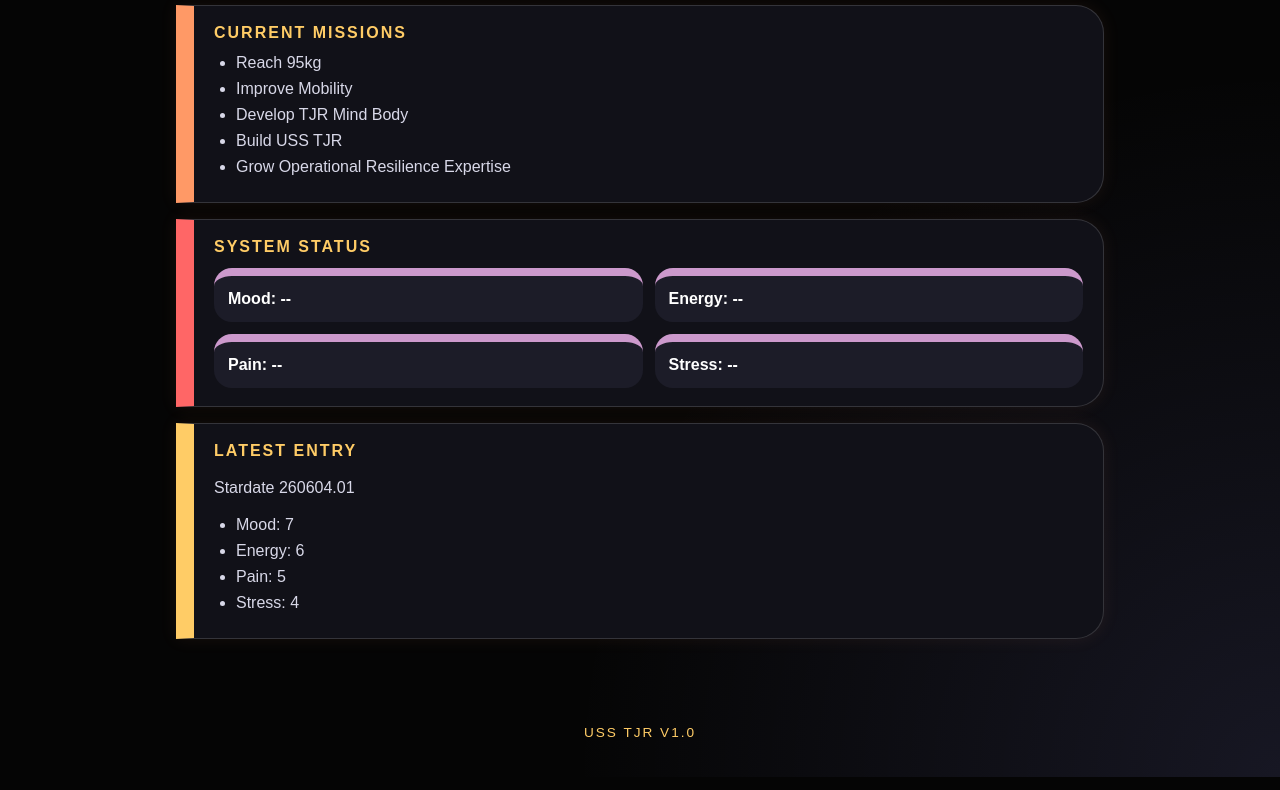
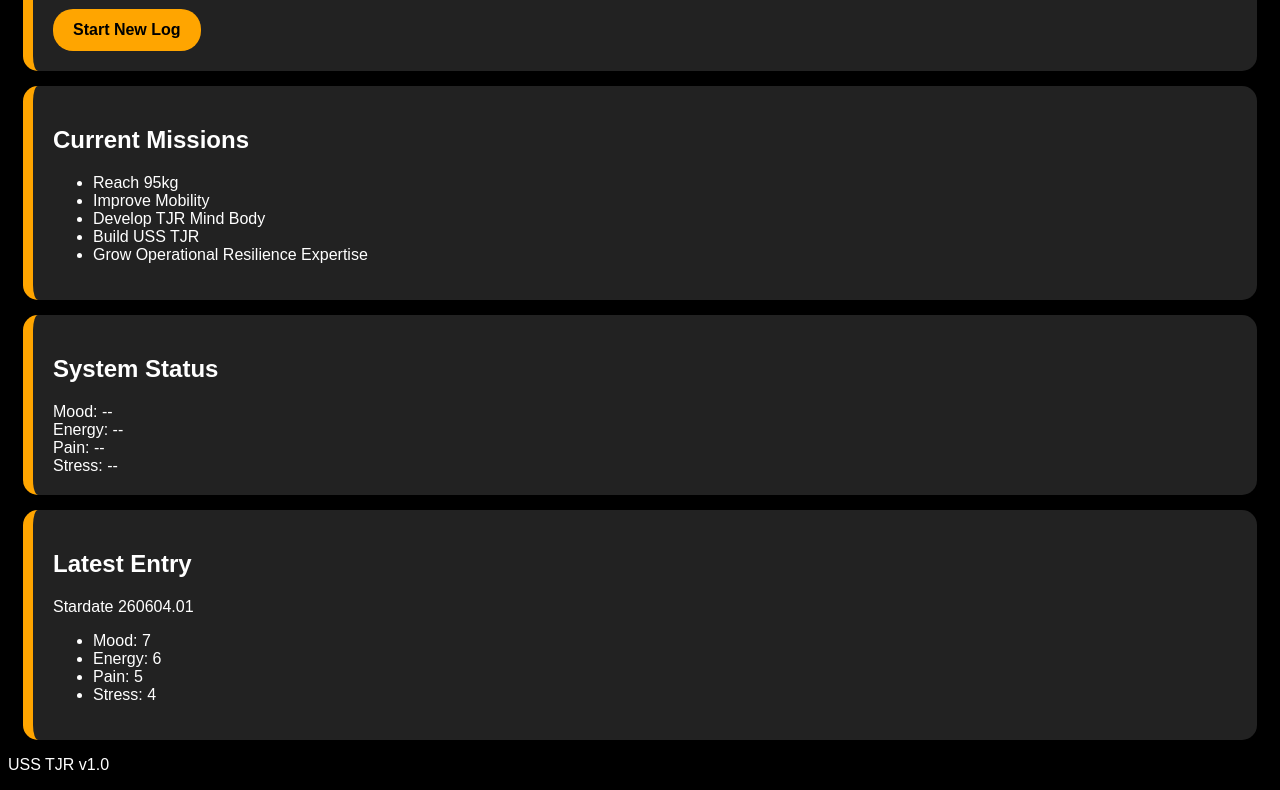
Before and after one commit to timjardenross/USSTJR-Website, a plain HTML site: page index.html in a window 1280 px wide. Shown: the part 785-1575 px from the top of the page. Drawn offline with Linux system fonts and the light colour scheme.

Commit message:
Update styles.css

```diff
--- a/css/styles.css
+++ b/css/styles.css
@@ -1,193 +1,30 @@
-/* USS TJR - LCARS Inspired Command Deck */
-
-:root {
-    --space-black: #050505;
-    --panel-black: #111118;
-    --text-main: #ffffff;
-    --text-muted: #d8d8e8;
-
-    --lcars-orange: #ff9966;
-    --lcars-gold: #ffcc66;
-    --lcars-purple: #cc99cc;
-    --lcars-blue: #9999ff;
-    --lcars-red: #ff6666;
-
-    --line-soft: rgba(255, 255, 255, 0.15);
-}
-
-* {
-    box-sizing: border-box;
-}
-
 body {
-    margin: 0;
-    font-family: Arial, Helvetica, sans-serif;
-    background:
-        radial-gradient(circle at top left, rgba(255,153,102,0.14), transparent 30%),
-        radial-gradient(circle at bottom right, rgba(153,153,255,0.12), transparent 35%),
-        var(--space-black);
-    color: var(--text-main);
-    min-height: 100vh;
+    background-color: black;
+    color: white;
+    font-family: Arial, sans-serif;
 }
 
 .header {
-    background: linear-gradient(90deg, var(--lcars-orange), var(--lcars-purple));
-    color: #000;
-    padding: 28px 22px;
-    border-bottom-left-radius: 42px;
-    border-bottom-right-radius: 42px;
-    margin-bottom: 24px;
-}
-
-.header h1 {
-    margin: 0;
-    font-size: 2.4rem;
-    letter-spacing: 4px;
-    text-transform: uppercase;
-}
-
-.subtitle {
-    margin: 6px 0 0;
-    font-weight: bold;
-    letter-spacing: 2px;
-    text-transform: uppercase;
-}
-
-.container {
-    width: min(100%, 960px);
-    margin: 0 auto;
-    padding: 0 16px 32px;
+    background-color: orange;
+    color: black;
+    padding: 20px;
+    text-align: center;
 }
 
 .card {
-    background: var(--panel-black);
-    border: 1px solid var(--line-soft);
-    border-left: 18px solid var(--lcars-orange);
-    border-radius: 0 28px 28px 0;
-    padding: 18px 20px;
-    margin-bottom: 16px;
-    box-shadow: 0 0 18px rgba(255, 153, 102, 0.08);
-}
-
-.card:nth-of-type(2) {
-    border-left-color: var(--lcars-gold);
-}
-
-.card:nth-of-type(3) {
-    border-left-color: var(--lcars-purple);
-}
-
-.card:nth-of-type(4) {
-    border-left-color: var(--lcars-blue);
-}
-
-.card:nth-of-type(5) {
-    border-left-color: var(--lcars-orange);
-}
-
-.card:nth-of-type(6) {
-    border-left-color: var(--lcars-red);
-}
-
-.card:nth-of-type(7) {
-    border-left-color: var(--lcars-gold);
-}
-
-.card h2 {
-    margin: 0 0 12px;
-    color: var(--lcars-gold);
-    text-transform: uppercase;
-    letter-spacing: 2px;
-    font-size: 1rem;
-}
-
-.card p {
-    color: var(--text-muted);
-    line-height: 1.5;
-}
-
-ul {
-    margin: 0;
-    padding-left: 22px;
-    color: var(--text-muted);
-}
-
-li {
-    margin: 8px 0;
-}
-
-#stardate {
-    font-size: 2rem;
-    font-weight: bold;
-    color: var(--lcars-orange);
-    letter-spacing: 2px;
+    background-color: #222;
+    border-left: 10px solid orange;
+    padding: 20px;
+    margin: 15px;
+    border-radius: 15px;
 }
 
 .button {
     display: inline-block;
-    background: var(--lcars-gold);
-    color: #000;
+    background-color: orange;
+    color: black;
+    padding: 12px 20px;
     text-decoration: none;
-    padding: 14px 24px;
-    border-radius: 999px 999px 999px 999px;
-    font-weight: bold;
-    text-transform: uppercase;
-    letter-spacing: 1.5px;
-    margin-top: 8px;
-    transition: transform 0.15s ease, background 0.15s ease;
-}
-
-.button:hover {
-    background: var(--lcars-orange);
-    transform: translateY(-2px);
-}
-
-.status-grid {
-    display: grid;
-    grid-template-columns: repeat(2, minmax(0, 1fr));
-    gap: 12px;
-}
-
-.status-grid div {
-    background: #1c1c28;
-    border-radius: 18px;
-    padding: 14px;
-    color: var(--text-main);
-    border-top: 8px solid var(--lcars-purple);
+    border-radius: 20px;
     font-weight: bold;
 }
-
-.footer {
-    text-align: center;
-    padding: 24px;
-    color: var(--lcars-gold);
-    text-transform: uppercase;
-    letter-spacing: 2px;
-    font-size: 0.85rem;
-}
-
-/* Mobile tuning */
-@media (max-width: 640px) {
-    .header {
-        border-bottom-left-radius: 28px;
-        border-bottom-right-radius: 28px;
-        padding: 24px 18px;
-    }
-
-    .header h1 {
-        font-size: 2rem;
-    }
-
-    .card {
-        border-left-width: 12px;
-        border-radius: 0 22px 22px 0;
-    }
-
-    .status-grid {
-        grid-template-columns: 1fr;
-    }
-
-    #stardate {
-        font-size: 1.6rem;
-    }
-}
```
